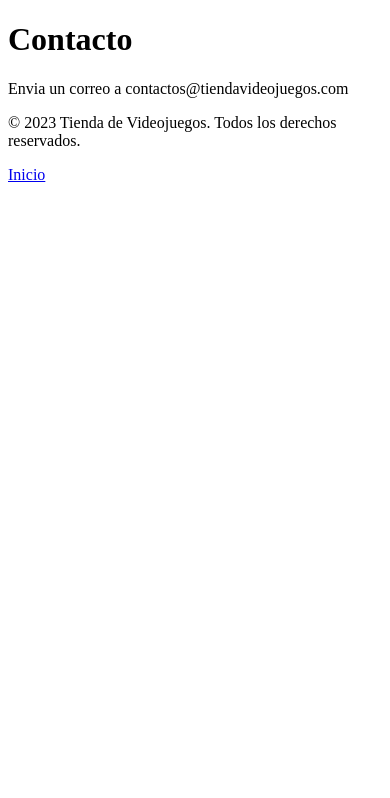
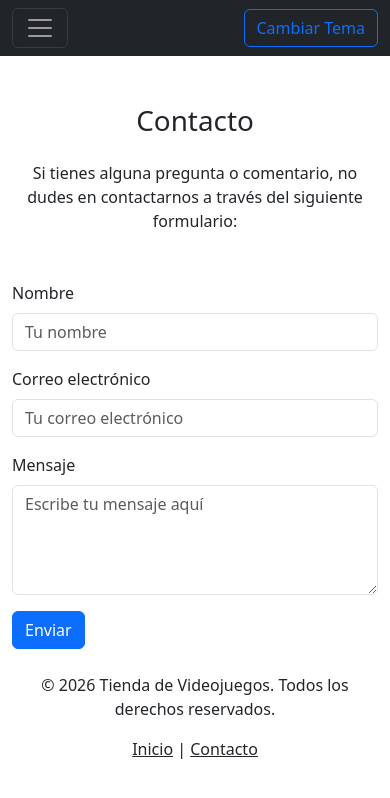
Before and after one commit to Marianoantar/curso_django, a Django app: page /contacto/ in a window 390 px wide. Shown: the top 798 px of the page. Run offline with Django 5.2, Linux system fonts and the light colour scheme.

Commit message:
Implementa la estructura básica de la tienda de videojuegos, incluyendo las plantillas de inicio y contacto, archivos estáticos, y configuración de Django para manejar plantillas y archivos estáticos.

```diff
--- a/tienda_videojuegos/home/templates/home/contacto.html
+++ b/tienda_videojuegos/home/templates/home/contacto.html
@@ -1,20 +1,30 @@
-<!DOCTYPE html>
-<html lang="en">
+{% extends "base.html" %}
+{% load static %}
 
-<head>
-    <meta charset="UTF-8">
-    <meta name="viewport" content="width=device-width, initial-scale=1.0">
-    <title>Document</title>
-</head>
+{% block title %}Tienda de Videojuegos - Contacto{% endblock %}
 
-<body>
-    <h1>Contacto</h1>
-    <p>Envia un correo a contactos@tiendavideojuegos.com</p>
-
-    <footer>
-        <p>&copy; 2023 Tienda de Videojuegos. Todos los derechos reservados.</p>
-        <a href="{% url 'home' %}">Inicio</a>
-    </footer>
-</body>
-
-</html>
+{% block content %}
+<div class="container mt-5">
+    <h1 class="text-center text-body mb-4">Contacto</h1>
+    <p class="text-center text-body">Si tienes alguna pregunta o comentario, no dudes en contactarnos a través del siguiente formulario:</p>
+    <div class="row justify-content-center text-body mt-5">
+        <div class="col-md-6">
+            <form>
+                <div class="mb-3">
+                    <label for="nombre" class="form-label">Nombre</label>
+                    <input type="text" class="form-control" id="nombre" placeholder="Tu nombre">
+                </div>
+                <div class="mb-3">
+                    <label for="email" class="form-label">Correo electrónico</label>
+                    <input type="email" class="form-control" id="email" placeholder="Tu correo electrónico">
+                </div>
+                <div class="mb-3">
+                    <label for="mensaje" class="form-label">Mensaje</label>
+                    <textarea class="form-control" id="mensaje" rows="4" placeholder="Escribe tu mensaje aquí"></textarea>
+                </div>
+                <button type="submit" class="btn btn-primary">Enviar</button>
+            </form>
+        </div>
+    </div>
+</div>
+{% endblock %}
--- /dev/null
+++ b/tienda_videojuegos/static/js/script.js
@@ -0,0 +1,10 @@
+document.addEventListener("DOMContentLoaded", function () {
+    const btn = document.getElementById("toggle-theme");
+    const html = document.documentElement;
+
+    btn.addEventListener("click", function () {
+        const current = html.getAttribute("data-bs-theme");
+        const newTheme = current === "dark" ? "light" : "dark";
+        html.setAttribute("data-bs-theme", newTheme);
+    });
+});
--- /dev/null
+++ b/tienda_videojuegos/templates/base.html
@@ -0,0 +1,51 @@
+{% load static %}
+<!DOCTYPE html>
+<html lang="es" data-bs-theme="body">
+<head>
+    <meta charset="UTF-8">
+    <meta name="viewport" content="width=device-width, initial-scale=1.0">
+    <title>{% block title %}Tienda de Videojuegos{% endblock %}</title>
+    <link rel="stylesheet" href="{% static 'css/style.css' %}">
+    <link href="https://cdn.jsdelivr.net/npm/bootstrap@5.3.0/dist/css/bootstrap.min.css" rel="stylesheet" integrity="sha384-9ndCyUaIbzAi2FUVXJi0CjmCapSmO7SnpJef0486qhLnuZ2cdeRhO02iuK6FUUVM" crossorigin="anonymous">
+    <script src="{% static 'js/script.js' %}"></script>
+</head>
+
+<body class="bg-body text-body">
+    <header>
+        <nav class="navbar navbar-expand-lg navbar-dark bg-dark"> <div class="container-fluid">
+                <button class="navbar-toggler" type="button" data-bs-toggle="collapse" data-bs-target="#navbarNav" aria-controls="navbarNav" aria-expanded="false" aria-label="Toggle navigation">
+                    <span class="navbar-toggler-icon"></span>
+                </button>
+
+                <div class="collapse navbar-collapse" id="navbarNav">
+                    <ul class="navbar-nav me-auto mb-2 mb-lg-0">
+                        <li class="nav-item">
+                            <a class="nav-link active" href="{% url 'home' %}">Inicio</a>
+                        </li>
+                        <li class="nav-item">
+                            <a class="nav-link" href="{% url 'contacto' %}">Contacto</a>
+                        </li>
+                    </ul>
+                </div>
+
+                <button id="toggle-theme" class="btn btn-outline-primary">
+                    <i class="fas fa-toggle-on"></i> Cambiar Tema
+                </button>
+            </div>
+        </nav>
+    </header>
+
+    {% block content %}
+    {% endblock %}
+
+    <footer class="bg-body text-body py-4">
+        <div class="container text-center">
+            <p>&copy; 2026 Tienda de Videojuegos. Todos los derechos reservados.</p>
+            <a href="{% url 'home' %}" class="text-body">Inicio</a> |
+            <a href="{% url 'contacto' %}" class="text-body">Contacto</a>
+        </div>
+    </footer>
+
+    <script src="https://cdn.jsdelivr.net/npm/bootstrap@5.3.0/dist/js/bootstrap.bundle.min.js" integrity="sha384-geWF76RCwLtnZ8qwWowPQNguL3RmwHVBC9FhGdlKrxdiJJigb/j/68SIy3Te4Bkz" crossorigin="anonymous"></script>
+</body>
+</html>
--- a/tienda_videojuegos/tienda_videojuegos/settings.py
+++ b/tienda_videojuegos/tienda_videojuegos/settings.py
@@ -56,7 +56,7 @@ ROOT_URLCONF = "tienda_videojuegos.urls"
 TEMPLATES = [
     {
         "BACKEND": "django.template.backends.django.DjangoTemplates",
-        "DIRS": [],
+        "DIRS": [BASE_DIR / "templates"],
         "APP_DIRS": True,
         "OPTIONS": {
             "context_processors": [
@@ -117,3 +117,4 @@ USE_TZ = True
 # https://docs.djangoproject.com/en/6.0/howto/static-files/
 
 STATIC_URL = "static/"
+STATICFILES_DIRS = [BASE_DIR / "static"]
```
Also changed, not shown: tienda_videojuegos/home/templates/home/index.html (+41 -17 lines), tienda_videojuegos/static/css/style.css (added), tienda_videojuegos/static/img/game1.jpg (added), tienda_videojuegos/static/img/game2.jpg (added), tienda_videojuegos/static/img/game3.jpg (added), tienda_videojuegos/static/img/isitrans_alta_definicion.png (added).
